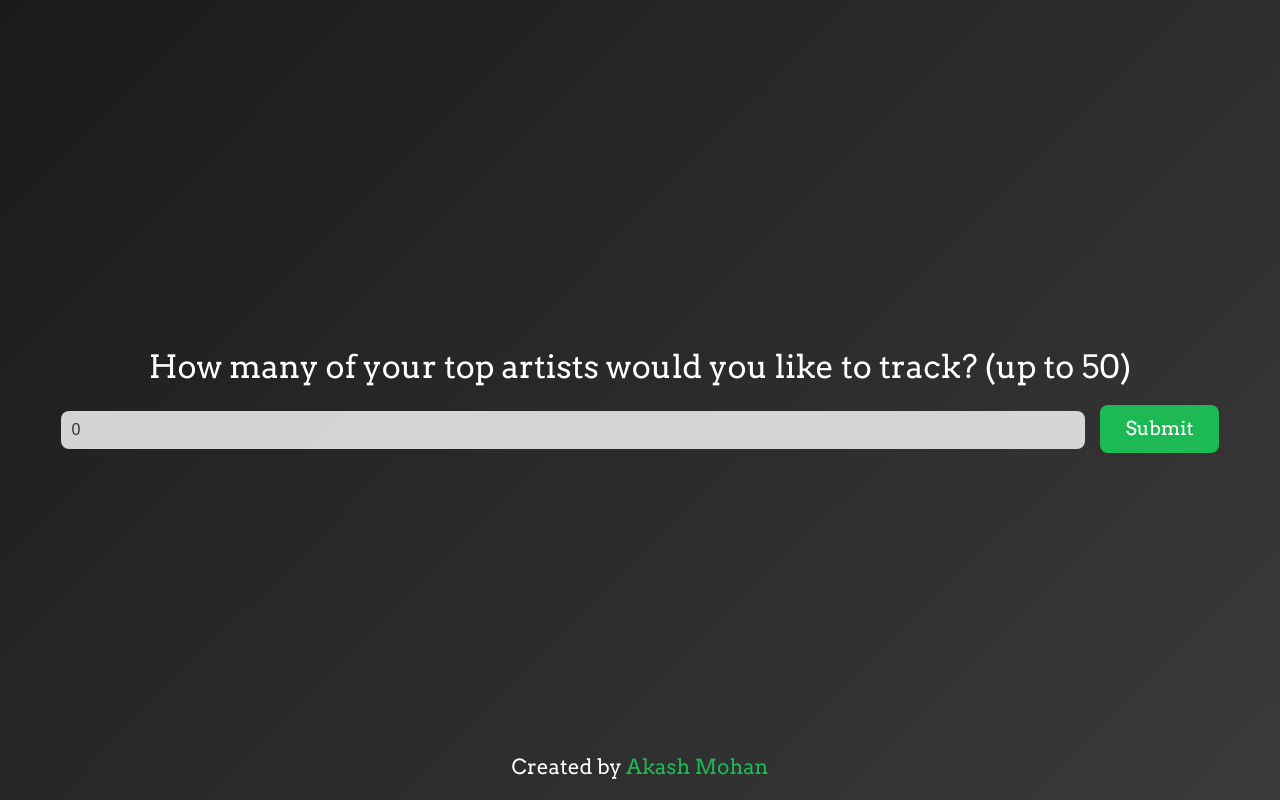
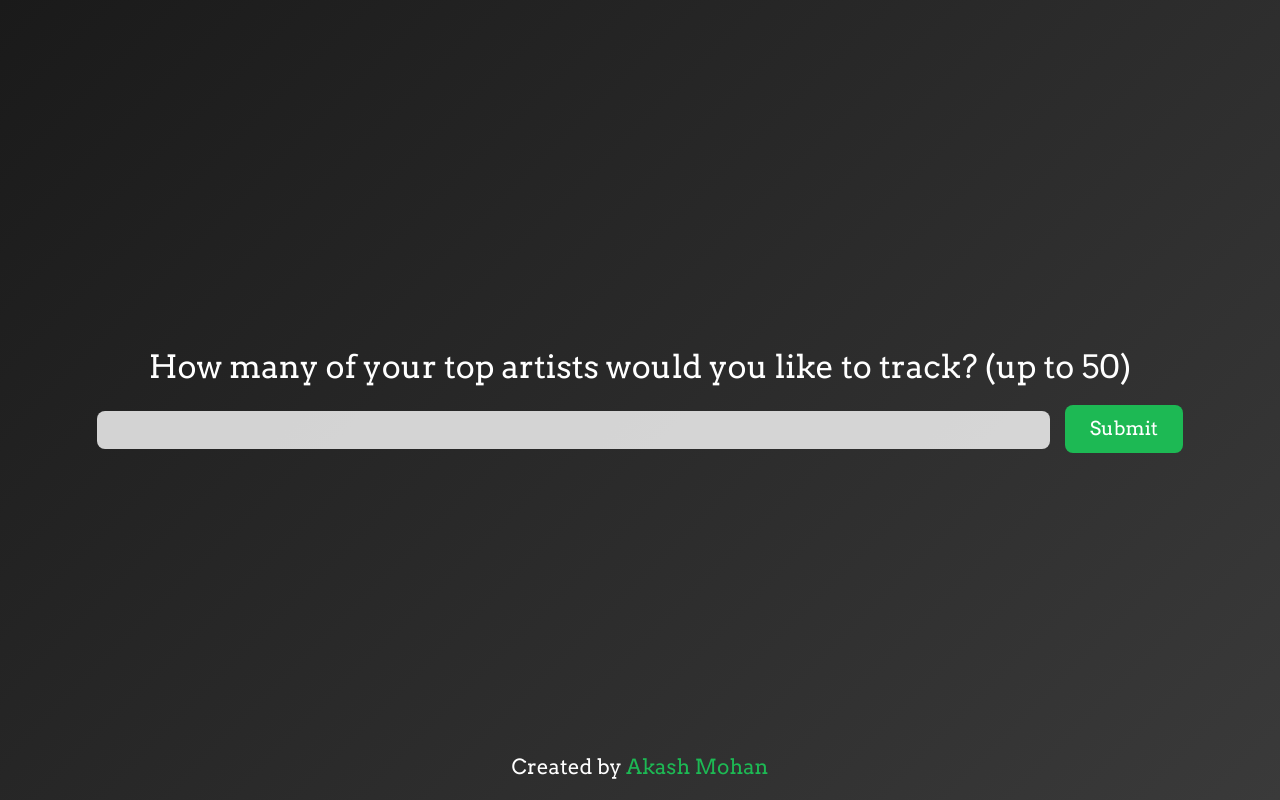
Before and after one commit to akashm6/riffr, a React (Create React App) app: page /num_artists in a window 1280 px wide. Built offline with nearby package versions, Linux system fonts and the light colour scheme.

Commit message:
handles user input edge cases

```diff
--- a/src/pages/num_artists.js
+++ b/src/pages/num_artists.js
@@ -3,11 +3,17 @@ import { useNavigate } from "react-router-dom";
 import '../components/num_artists.css';
 
 function NumArtistsPage() {
-    const [numArtists, setNumArtists] = useState(0);
+    const [numArtists, setNumArtists] = useState("");
+    const [error, setError] = useState("");
     const navigate = useNavigate();
 
     const handleSubmit = async (e) => {
         e.preventDefault();
+        if (numArtists > 50) {
+            setError("Please enter a number less than or equal to 50.");
+            return;
+        }
+        setError("");
         try {
             const response = await fetch(`http://localhost:5000/top_artists?num_artists=${numArtists}`, {
                 credentials: 'include',
@@ -33,10 +39,13 @@ function NumArtistsPage() {
                         name="number_of_artists"
                         value={numArtists}
                         onChange={(e) => setNumArtists(e.target.value)}
+                        min="1"
+                        max="50"
                     />
                 </label>
                 <input className='artist-submit-box' type="submit" value="Submit" />
             </form>
+            {error && <div className="error-box">{error}</div>}
             <footer className="footer">
                 Created by <a href="https://github.com/akashm6" target="_blank" rel="noopener noreferrer">Akash Mohan</a>
             </footer>
```
